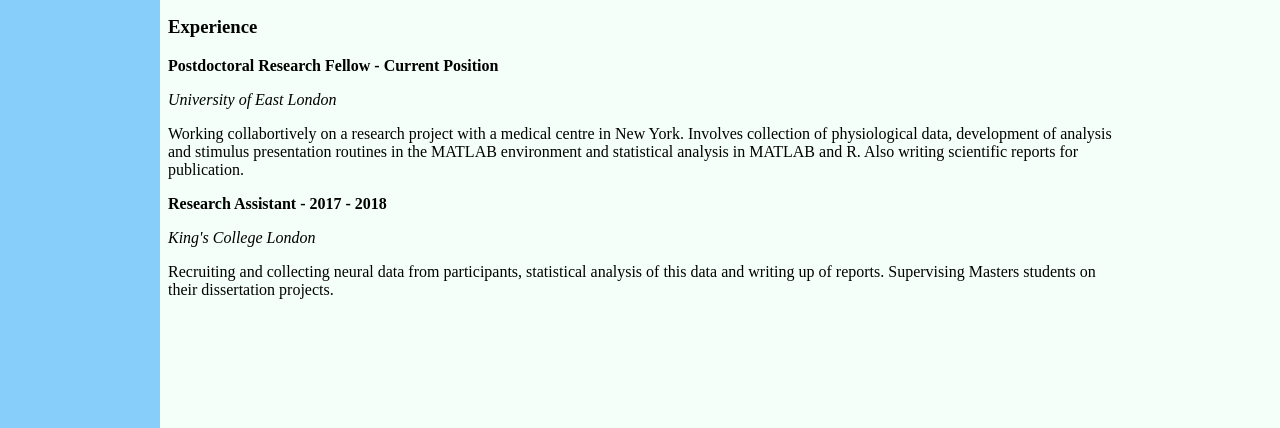
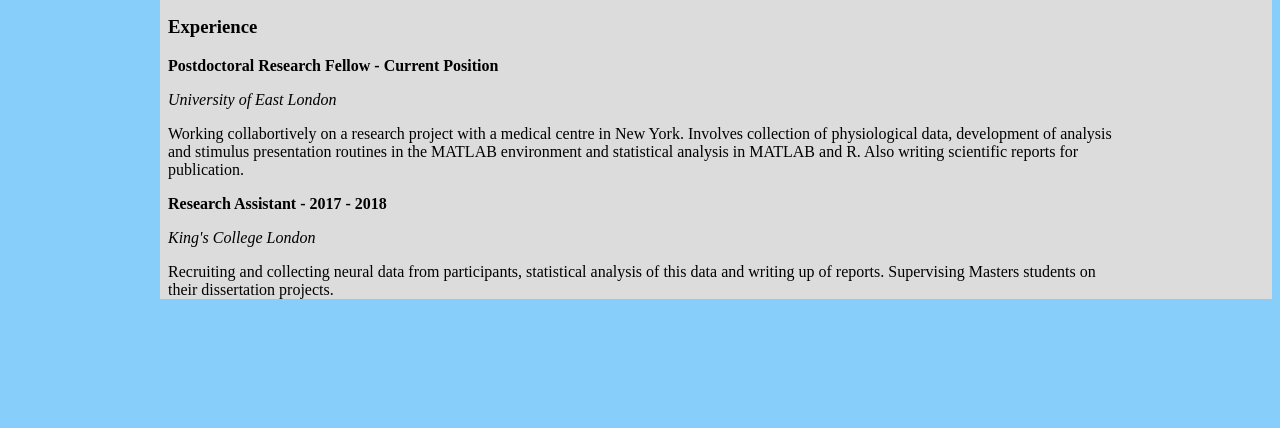
Before and after one commit to MartinHolding/Portfolio-Web-Page, a plain HTML site: page index.html in a window 1280 px wide. Shown: the part 372-800 px from the top of the page. Drawn offline with Linux system fonts and the light colour scheme.

Commit message:
add container div, set background of whole page to blue, set background of container to grey

```diff
--- a/index.html
+++ b/index.html
@@ -1,9 +1,11 @@
 <!DOCTYPE html>
 <html>
+
 <head>
     <title>Martin Holding - Web Developer</title>
     <link rel="stylesheet" type="text/css" href="styles.css">
 </head>
+
 <body>
     <header>
         <h1>Martin Holding</h1>
@@ -12,10 +14,11 @@
         <h2> <a href="#skills"> Skills</a>|<a href="#experience"> Experience</a>|<a href="#projects"> Projects</a></h2>
     </header>
     <div class="side-bar">
-            <a href= "#twitter"><img id="twitter" src="./images/Twitter_Logo_Blue.png"></a>
-            <a href= "#github"> <img id="github" src="./images/GitHub-Mark-32px.png"></a>
+        <a href="#twitter"><img id="twitter" src="./images/Twitter_Logo_Blue.png"></a>
+        <a href="#github"> <img id="github" src="./images/GitHub-Mark-32px.png"></a>
         <a href="#linkedin"><img id="linkedin" src="./images/LI-Logo.png"></a>
     </div>
+    <div class="container">
         <div id="skills">
             <h3>Skills</h3>
             <ul>
@@ -41,7 +44,8 @@
             <div>
                 <p><b>Research Assistant - 2017 - 2018</b></p>
                 <p><em>King's College London</em></p>
-                <p>Recruiting and collecting neural data from participants, statistical analysis of this data and writing up of
+                <p>Recruiting and collecting neural data from participants, statistical analysis of this data and
+                    writing up of
                     reports. Supervising Masters students on their dissertation projects.
                 </p>
             </div>
@@ -50,7 +54,7 @@
         <div id="projects">
             <!--Links to my pet JS projects..tetris, memory game etc. -->
         </div>
-
+    </div> <!--End of main text container-->
 </body>
 
 </html>
--- a/styles.css
+++ b/styles.css
@@ -1,11 +1,12 @@
 body {
-    background-color: mintcream;
+     background-color: lightskyblue;
 }
 
 header {
     width: 100%;
     background-color: lightskyblue;
     text-align: center;
+    margin-bottom: 10px;
 }
 
 footer {
@@ -34,6 +35,9 @@ header, h1, h2 {
     display: block;
 
   }
+.container {
+    background-color: gainsboro;
+}
  #twitter {
       width: 75px;
       height: 75px;
```
Lines whose indentation alone changed are shown as unchanged.
